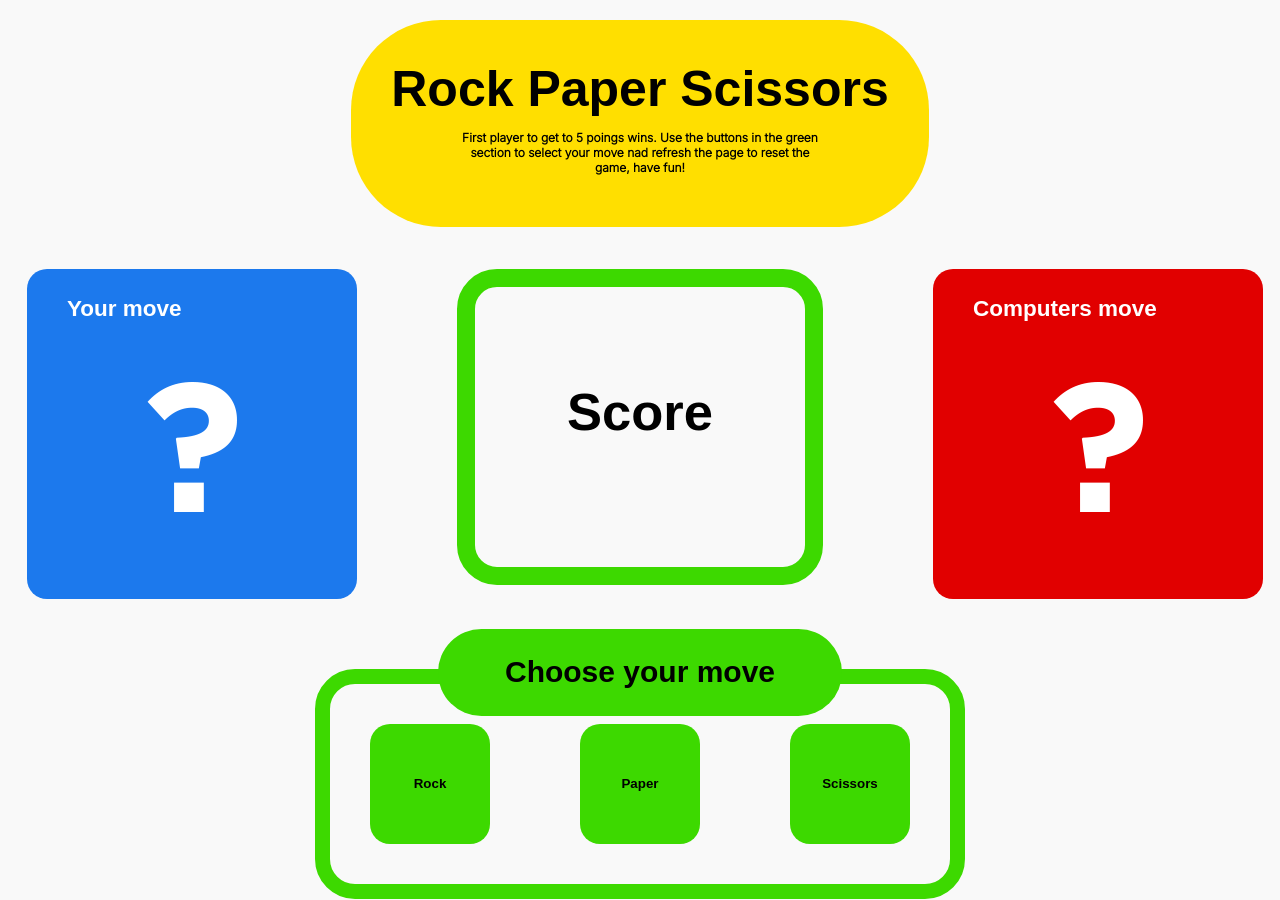
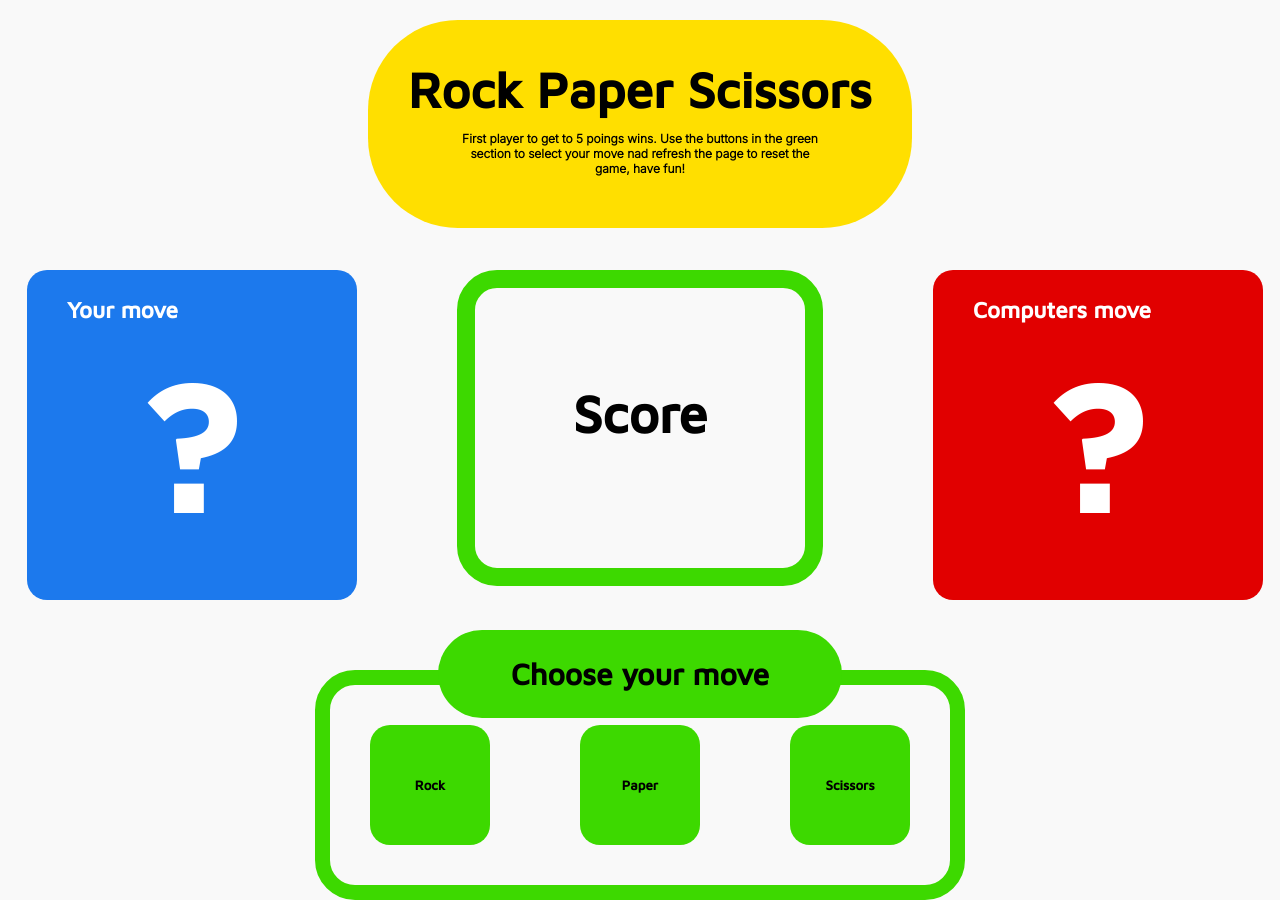
Before and after one commit to icep0ps/Rock-Paper-Scissors, a plain HTML site: page index.html in a window 1280 px wide. Drawn offline with Linux system fonts and the light colour scheme; a web font is replaced by a local one.

Commit message:
font fix

```diff
--- a/css/style.css
+++ /dev/null
@@ -1,169 +0,0 @@
-body{
-    background-color: #f9f9f9;
-    margin: 0px auto;
-    font-family: 'Bahnschrift', sans-serif;
-
-}
-
-.container {
-    display: flex;
-    flex-direction: column;
-    justify-content: center;
-    align-items: center;
-
-}
-
-
-.game-title h1{
-text-align: center;
-font-size: 50px;
-font-weight: bolder;
-background-color: #ffdf00;
-padding: 40px;
-border-radius: 90px;
-margin-top: 20px;
-
-}
-
-.game-title p{
-    text-align: center;
-    font-size: 12px;
-    font-family: 'Inter', sans-serif;
-}
-
-.gameplay-ui{
-    display: flex;
-    flex-direction: row;
-    justify-content: space-evenly;
-    gap: 100px;
-}
-
-.player-ui{
-    display: flex;
-    flex-direction: column;
-    width: 330px;
-    height: 330px;
-    border-radius: 20px;
-    background-color: #1c79ed;
-    color: white;
-    font-size: 15px;
-    margin-left: 10px;
-    justify-content: center;
-    align-items: center;
-}
-
-
-
-.score-ui h1{
-
-padding: 0px;
-    margin: 0px;
-
-}
-.score-ui{
-
-    font-size: 35px;
-    font-weight: 900;
-    display: flex;
-    flex-direction: column;
-    justify-content: center;
-    align-items: center;
-    width: 330px;
-    height: 280px;
-    border-radius: 40px;
-    border: #3dd900 solid 18px;
-
-
-}
-
-.info{
-    font-family: 'Inter', sans-serif;
-
-font-size: 15px;
-text-align: center;
-
-
-}
-.player-ui h1{
-
-    align-self: flex-start;
-    text-align: left;
-    margin: 0px;
-    margin-left: 40px;
-    padding: 0px;
-
-}
-
-.computer-ui{
-
-    display: flex;
-    flex-direction: column;
-    width: 330px;
-    height: 330px;
-    border-radius: 20px;
-    background-color: #e10000;
-    color: white;
-    font-size: 15px;
-    margin-left: 10px;
-    justify-content: center;
-    align-items: center;
-}
-.computer-ui h1{
-
-    align-self: flex-start;
-    text-align: left;
-    margin: 0px;
-    margin-left: 40px;
-    padding: 0px;
-}
-.inputs button{
-    font-family: 'Bahnschrift', sans-serif;
-    font-weight: 900;
-    text-decoration: none;
-    height: 120px;
-    width: 120px;
-    background-color:#3dd900;
-    border-radius: 20px;
-    border: 0;
-    cursor: pointer;
-}
-
-.inputs{
-    display: flex;
-    justify-content: space-evenly;
-    margin-top: 70px;
-    border-radius: 40px;
-    padding: 40px;
-    border: #3dd900 solid 15px;
-    gap: 90px;
-}
-
-#choice-text {
-    margin-top: 30px;
-    position: absolute;
-    width: 400px;
-    border-radius: 70px;
-    text-align: center;
-    padding: 2px;
-    background-color: #3dd900;
-}
-
-#choice-text h1 {
-font-size: 30px;
-}
-
-.player-buttons{
-
-    display: flex;
-    justify-content: center;
-}
-
-footer{
-
-font-family: 'Inter', sans-serif;
-font-weight: 900;
-display: flex;
-justify-content: space-evenly;
-gap: 10px;
-margin-top: 30px;
-}
--- a/index.html
+++ b/index.html
@@ -4,20 +4,17 @@
     <meta charset="UTF-8">
     <meta http-equiv="X-UA-Compatible" content="IE=edge">
     <meta name="viewport" content="width=device-width>, initial-scale=1.0">
-    <script src="/js/main.js" defer></script>
-    <link rel="stylesheet" href="/css/style.css">
+    <script src="main.js" defer></script>
+    <link rel="stylesheet" href="style.css">
     <title>Rock, Paper, Scissors</title>
-    <link href="https://fonts.cdnfonts.com/css/bahnschrift" rel="stylesheet">
     <link rel="preconnect" href="https://fonts.googleapis.com">
     <link rel="preconnect" href="https://fonts.gstatic.com" crossorigin>
     <link rel="preconnect" href="https://fonts.googleapis.com">
 <link rel="preconnect" href="https://fonts.gstatic.com" crossorigin>
-<link href="//db.onlinewebfonts.com/c/0a6ee448d1bd65c56f6cf256a7c6f20a?family=Bahnschrift" rel="stylesheet" type="text/css"/>
+<link rel="preconnect" href="https://fonts.googleapis.com">
 <link rel="preconnect" href="https://fonts.gstatic.com" crossorigin>
 <link href="https://fonts.googleapis.com/css2?family=Epilogue:wght@300&family=Inter:wght@300&display=swap" rel="stylesheet">
-<link href="https://fonts.googleapis.com/css2?family=Space+Grotesk:wght@300;400&display=swap" rel="stylesheet">
-    <link href="https://fonts.googleapis.com/css2?family=Quicksand:wght@600;700&family=Sarabun:wght@800&display=swap" rel="stylesheet">
-</head>
+<link href="https://fonts.googleapis.com/css2?family=Maven+Pro:wght@500&display=swap" rel="stylesheet"></head>
 <body>
     <div class="container">
 <section class="game-title">
@@ -34,10 +31,10 @@
         <h1>Your move</h1>
             <div id="player-move">
 
-                <img class="image" data-moves="none" src="/img/none.png">
-                <img class="image" data-moves="p" src="/img/player-paper.png" >
-                <img class="image" data-moves="s" src="/img/player-scissors.png" >
-                <img class="image" data-moves="r" src="/img//player-rock.png" >
+                <img class="image" data-moves="none" src="none.png">
+                <img class="image" data-moves="p" src="player-paper.png" >
+                <img class="image" data-moves="s" src="player-scissors.png" >
+                <img class="image" data-moves="r" src="player-rock.png" >
 
             </div>
 
@@ -52,10 +49,10 @@
     <div class="computer-ui">
         <h1>Computers move</h1>
         <div id="computer-move">
-            <img class="imagepc" data-moves="none" src="/img/none.png">
-            <img class="imagepc" data-moves="p" src="/img/computer-paper.png" >
-            <img class="imagepc" data-moves="s" src="/img/compupter-scissors.png" >
-            <img class="imagepc" data-moves="r" src="/img/computer-rock.png" >
+            <img class="imagepc" data-moves="none" src="none.png">
+            <img class="imagepc" data-moves="p" src="computer-paper.png" >
+            <img class="imagepc" data-moves="s" src="compupter-scissors.png" >
+            <img class="imagepc" data-moves="r" src="computer-rock.png" >
         </div>
 
 
@@ -74,7 +71,7 @@
 <button class="Button" data-button="r">Rock</button>
 <button class="Button" data-button="p">Paper</button>
 <button class="Button" data-button="s">Scissors</button>
-<audio src="/sfx/Beep.mp3"></audio>
+<audio src="Beep.mp3"></audio>
 </div>
 </section>
 <!-- <footer>Project made by Icep0ps
--- a/style.css
+++ b/style.css
@@ -1,7 +1,7 @@
 body{
     background-color: #f9f9f9;
     margin: 0px auto;
-    font-family: 'Bahnschrift', sans-serif;
+    font-family: 'Maven Pro', sans-serif;
 
 }
 
@@ -117,7 +117,7 @@ text-align: center;
     padding: 0px;
 }
 .inputs button{
-    font-family: 'Bahnschrift', sans-serif;
+    font-family: 'Maven Pro', sans-serif;
     font-weight: 900;
     text-decoration: none;
     height: 120px;
```
Also changed, not shown: compupter-scissors.png (renamed from img/compupter-scissors.png), computer-paper.png (renamed from img/computer-paper.png), computer-rock.png (renamed from img/computer-rock.png), img/25231.png (deleted), none.png (renamed from img/none.png), player-paper.png (renamed from img/player-paper.png), player-rock.png (renamed from img/player-rock.png), player-scissors.png (renamed from img/player-scissors.png), 2 other files.
